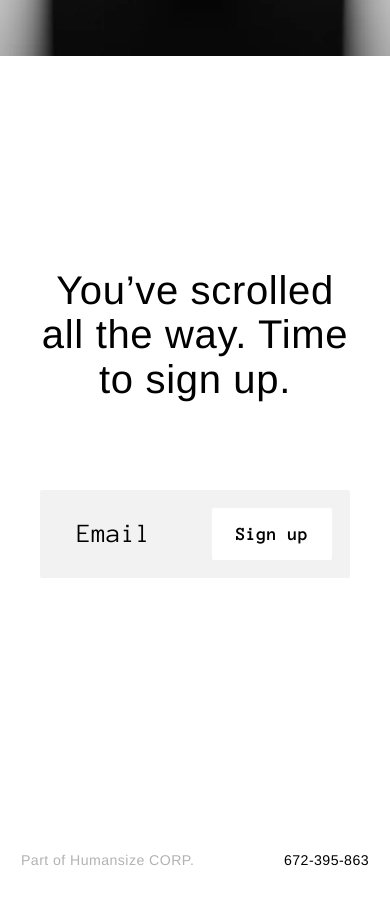
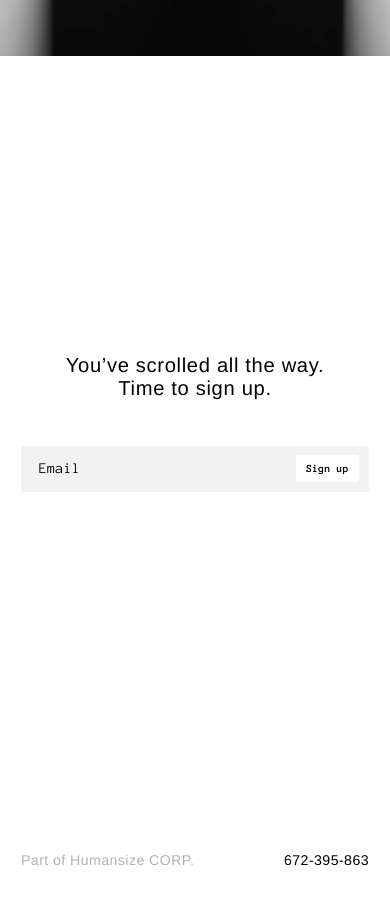
Before and after one commit to Jellouse/industrial-bloom, a plain HTML site: page website/index.html in a window 390 px wide. Shown: the part 3430-4330 px from the top of the page. Drawn offline with Linux system fonts and the light colour scheme; a script that the page names is missing; files whose address does not match are found by name.

Commit message:
Match bottom signup scale

```diff
--- a/website/styles.css
+++ b/website/styles.css
@@ -318,11 +318,11 @@ h1 {
 }
 
 .bottom-signup h2 {
-  width: min(100%, 820px);
-  margin: 0 0 86px;
+  width: min(100%, 292px);
+  margin: 0 0 46px;
   font-family: "Unica77 LL", "Unica77_LL", "Helvetica Neue", Arial, sans-serif;
-  font-size: clamp(38px, 4.4vw, 68px);
-  line-height: 1.12;
+  font-size: 20.17px;
+  line-height: 23px;
   font-weight: 500;
   letter-spacing: 0.67px;
   text-align: center;
@@ -334,15 +334,15 @@ h1 {
   right: auto;
   bottom: auto;
   left: auto;
-  width: min(100%, 796px);
-  height: 92px;
-  padding: 18px 20px 18px 36px;
+  width: min(100%, 392px);
+  height: 46px;
+  padding: 9px 10px 9px 16px;
   transform: none;
 }
 
 .signup-bottom input {
-  font-size: 27px;
-  line-height: 1.2;
+  font-size: 15.17px;
+  line-height: 17px;
 }
 
 .bottom-signup.is-submitted .signup-bottom {
@@ -350,10 +350,10 @@ h1 {
 }
 
 .signup-bottom button {
-  width: 126px;
-  height: 54px;
-  font-size: 19px;
-  line-height: 1.2;
+  width: 63px;
+  height: 27px;
+  font-size: 11.17px;
+  line-height: 17px;
 }
 
 .bottom-signup footer {
@@ -385,25 +385,18 @@ h1 {
 
   .bottom-signup {
     justify-content: center;
-    padding: 80px 40px 190px;
+    padding: 80px 21px 190px;
   }
 
   .bottom-signup h2 {
-    width: min(100%, 420px);
-    margin-bottom: 88px;
-    font-size: 40px;
-    line-height: 1.12;
+    width: min(100%, 292px);
+    margin-bottom: 46px;
+    font-size: 20.17px;
+    line-height: 23px;
   }
 
   .signup-bottom {
     width: 100%;
-    height: 88px;
-    padding: 16px 18px 16px 35px;
-  }
-
-  .signup-bottom button {
-    width: 120px;
-    height: 52px;
   }
 
   .bottom-signup footer {
```
